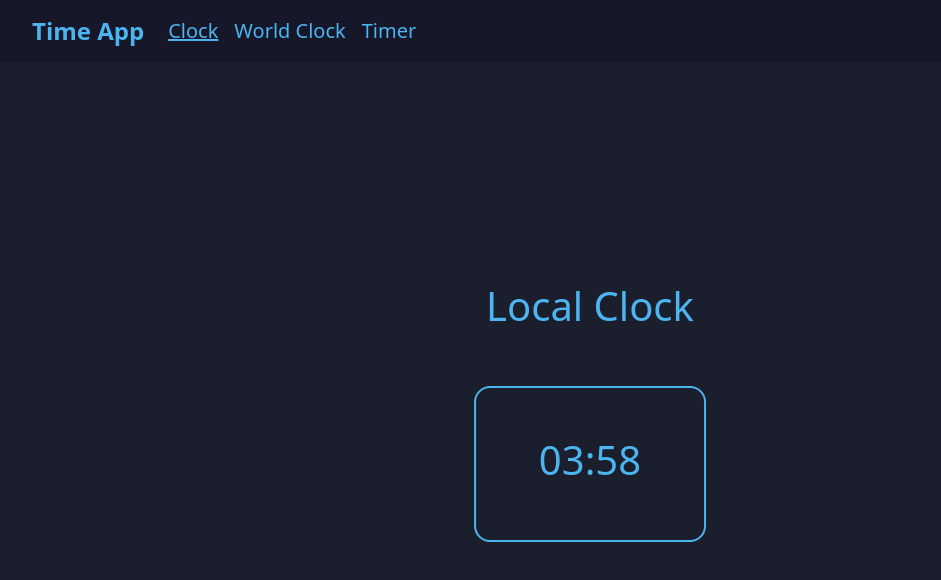
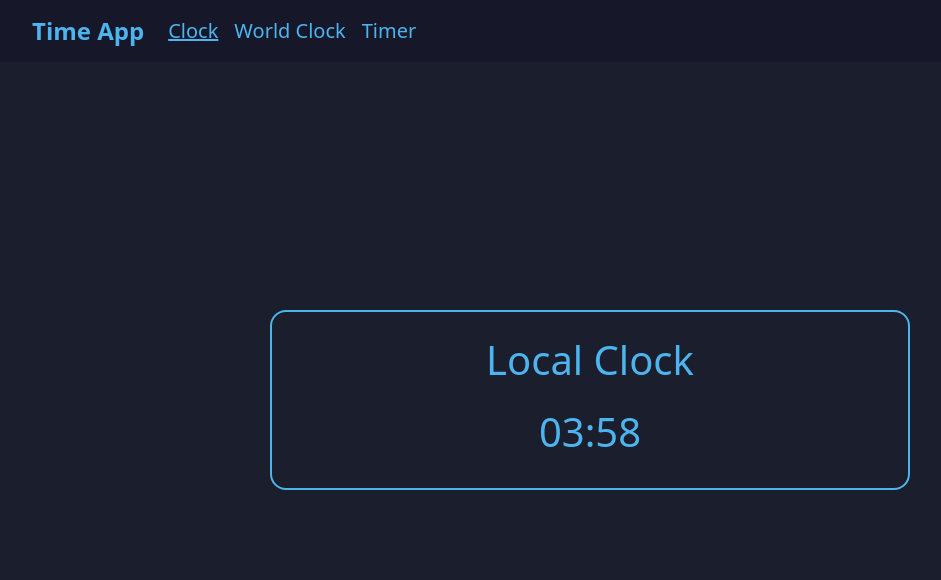
Before and after one commit to LugpDev2022/time-app, a React (Vite) app: page / in a window 1280 px wide. Shown: the top 580 px of the page, without its empty margins (50-991 px from the left). Built offline with nearby package versions, Linux system fonts and the light colour scheme.

Commit message:
Stetic change on ClockPage

```diff
--- a/src/pages/ClockPage.jsx
+++ b/src/pages/ClockPage.jsx
@@ -5,16 +5,16 @@ export const ClockPage = () => {
   const { hours, minutes } = useLocalClock();
 
   return (
-    <div className='position-absolute top-50 start-50 translate-middle'>
+    <div className='position-absolute top-50 start-50 translate-middle border rounded-4 border-2 border-primary w-50 p-4'>
       <Container>
         <Row>
           <Col>
-            <h1 className='text-primary text-center mt-4'>Local Clock</h1>
+            <h1 className='text-primary text-center mb-4'>Local Clock</h1>
           </Col>
         </Row>
 
-        <Row className='mt-5'>
-          <div className='border rounded-4 border-2 border-primary d-flex align-items-center justify-content-center p-5'>
+        <Row>
+          <div className='d-flex align-items-center justify-content-center'>
             <span className='text-primary h1'>{`${hours}:${minutes}`}</span>
           </div>
         </Row>
```
